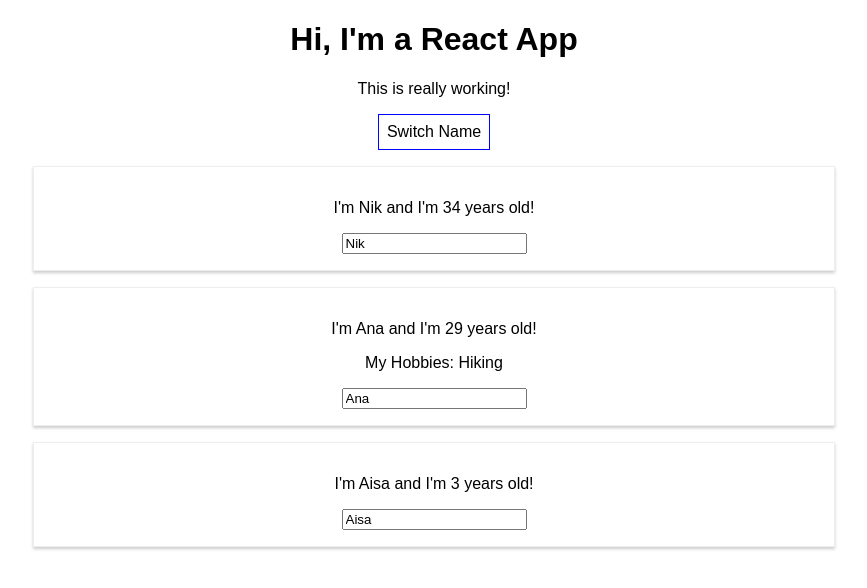
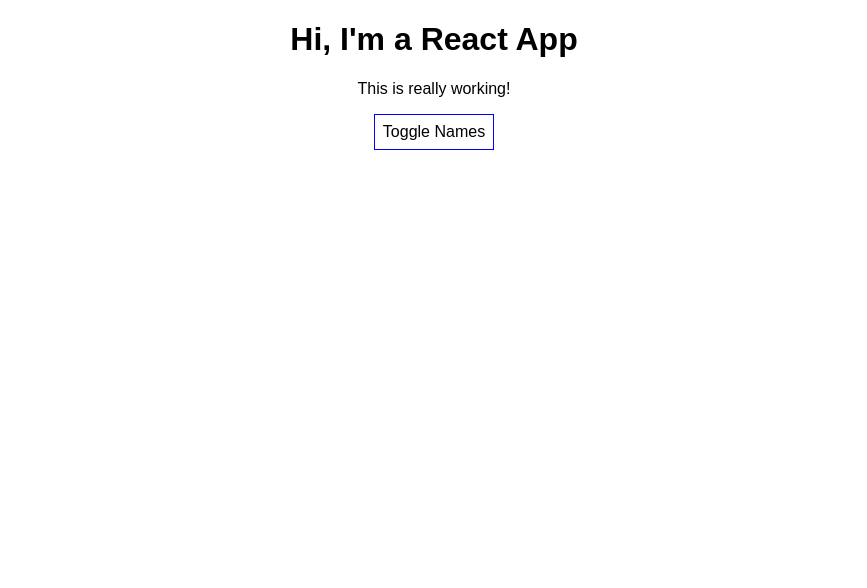
Before and after one commit to goragottsen/raymond, a React (Create React App) app: page / in a window 1280 px wide. Shown: the top 588 px of the page, without its empty margins (206-1073 px from the left). Built offline with nearby package versions, Linux system fonts and the light colour scheme.

Commit message:
Added condition to a content display

```diff
--- a/src/App.js
+++ b/src/App.js
@@ -9,7 +9,8 @@
       { name: 'Ana', age: 29 },
       { name: 'Aisa', age: 3}
     ],
-    otherState: 'some other value'
+    otherState: 'some other value',
+    showNames: false
   };
 
   switchNameHandler = (newName) => {
@@ -34,6 +35,11 @@
     });
   }
 
+  toggleNamesHandler = () => {
+    const doesShow = this.state.showNames;
+    this.setState({showNames : !doesShow}) // Awwwwww, so cool
+  }
+
   render() {
     // Inline style - scoped to the component
     const style = {
@@ -51,7 +57,10 @@
         {/* Don't use often to avoid frequent re-render. Use bind (below) instead! */}
         <button
         style={style}
-        onClick={() => this.switchNameHandler('Nikolai')}>Switch Name</button>
+        onClick={this.toggleNamesHandler}>Toggle Names</button>
+        { /* JavaScript ternary expression */
+          this.state.showNames ?
+            <div>
               <Person
                 name={this.state.persons[0].name}
                 age={this.state.persons[0].age}
@@ -68,6 +77,8 @@
                 name={this.state.persons[2].name}
                 age={this.state.persons[2].age}
               />
+            </div> : null
+        }
       </div>
     );
     // return React.createElement('div', {className: 'App'}, React.createElement('h1', null, 'Does this work now?'));
```
Lines whose indentation alone changed are shown as unchanged.
